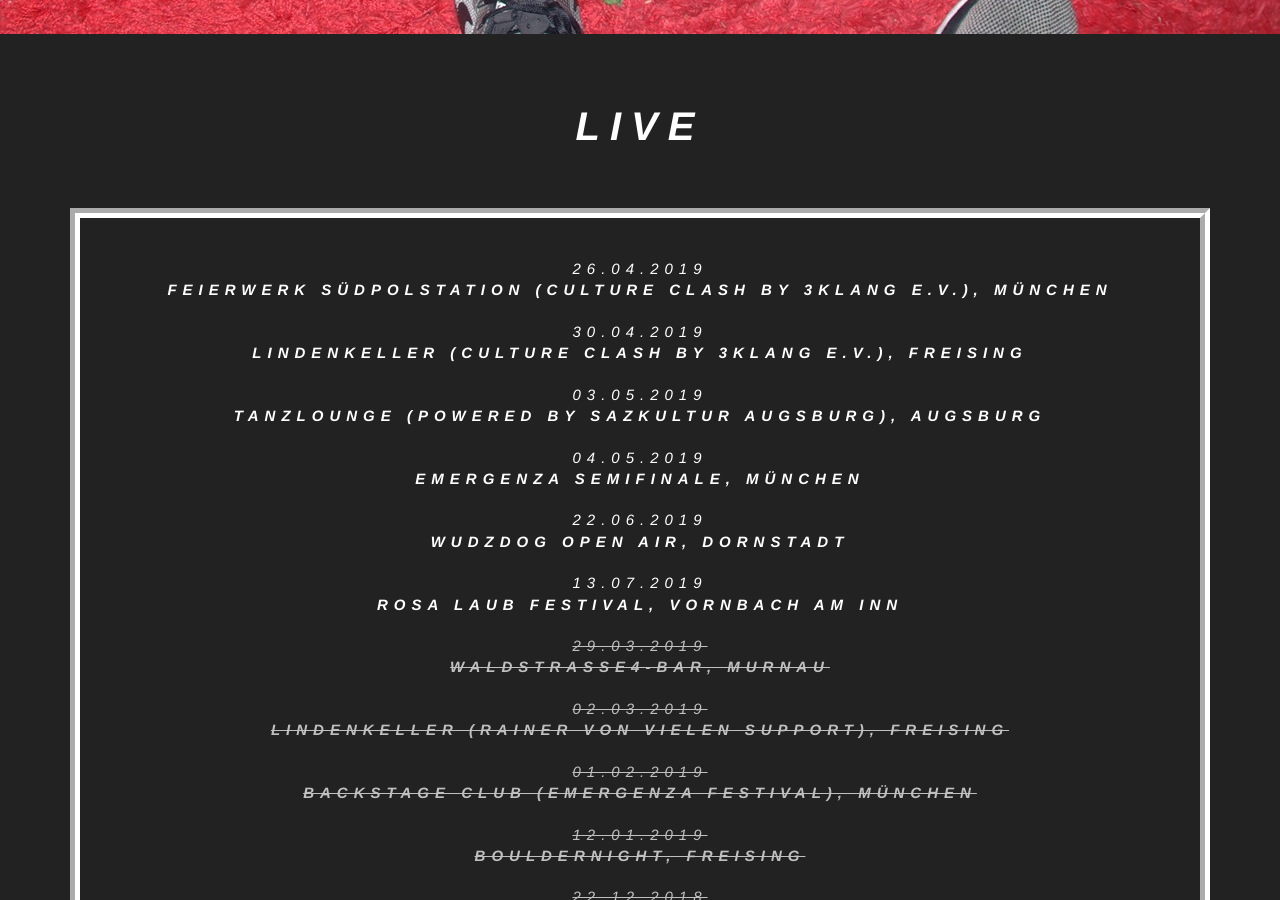
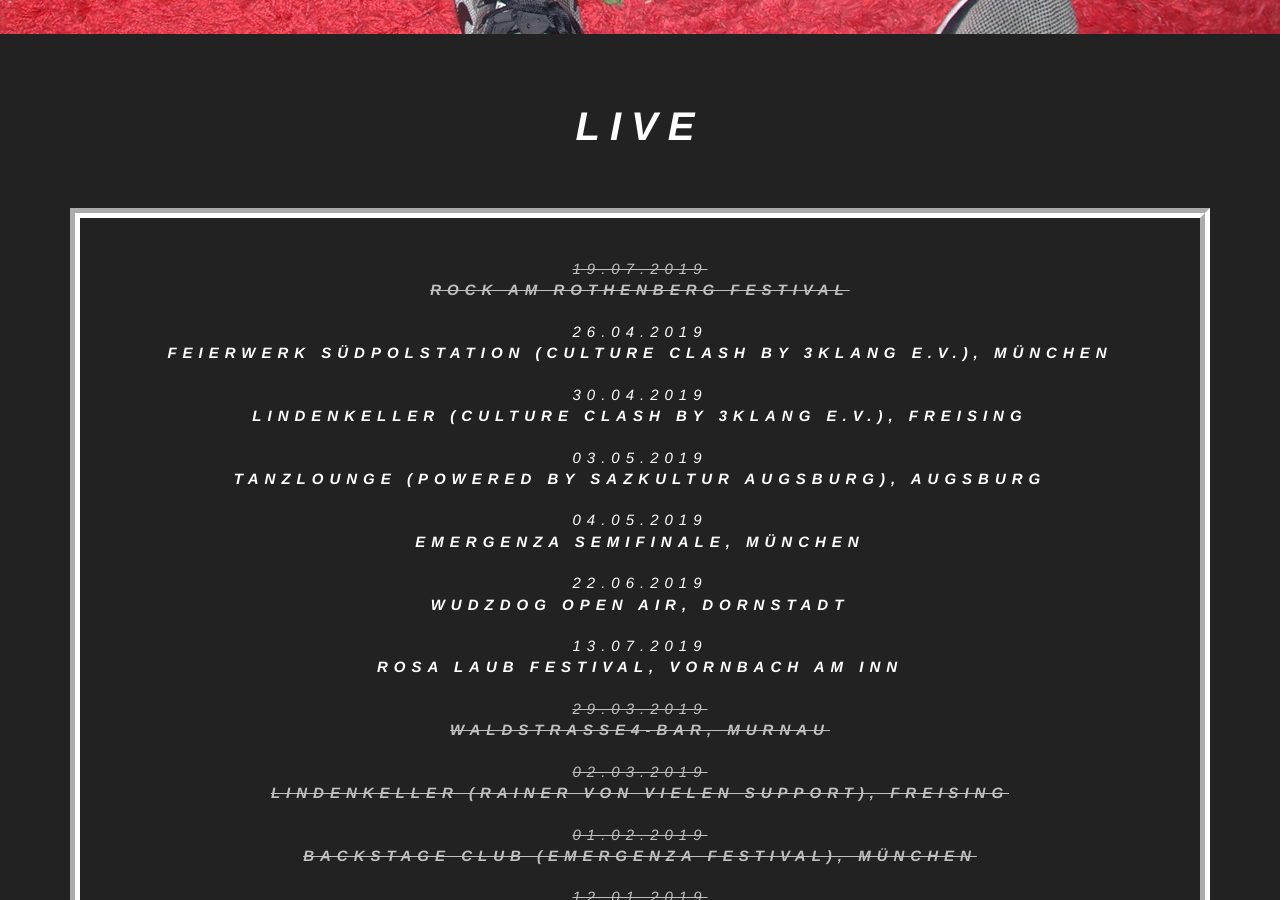
Before and after one commit to jabbadafunk/jabbadafunk.github.io, a Jekyll site: the page built from index.html, in a window 1280 px wide and 900 px high, scrolled down 866 px. Built offline with Jekyll 4.4.1, drawn with Linux system fonts in a browser that asks for light colours.

Commit message:
Update from Forestry.io jabbadafunk@gmail.com updated _data/gigs.yml

```diff
--- a/_data/gigs.yml
+++ b/_data/gigs.yml
@@ -1,4 +1,7 @@
 ---
+- location: Rock am Rothenberg Festival
+  date: 2019-07-19 22:00:00 +0000
+  completed: ''
 - location: Feierwerk Südpolstation (Culture Clash by 3Klang e.V.), München
   date: 2019-04-26 00:00:00 +0000
   completed: false
```
